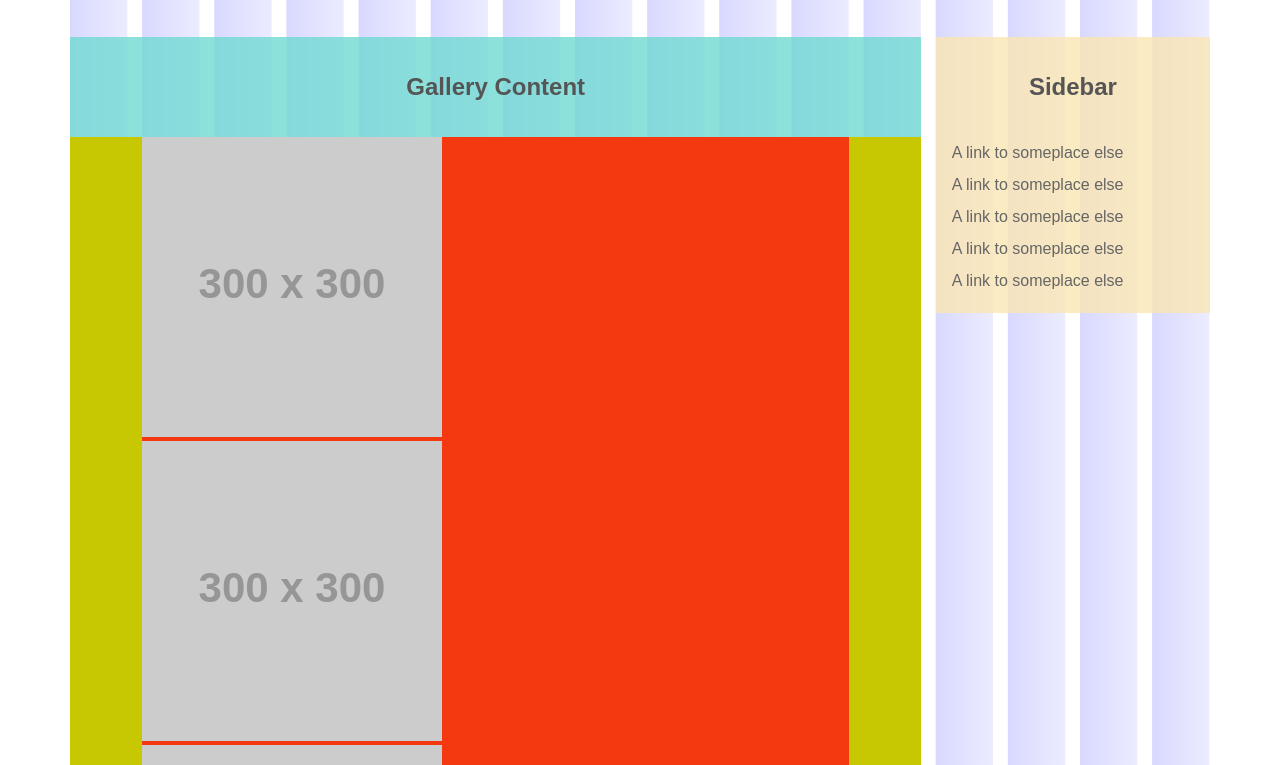
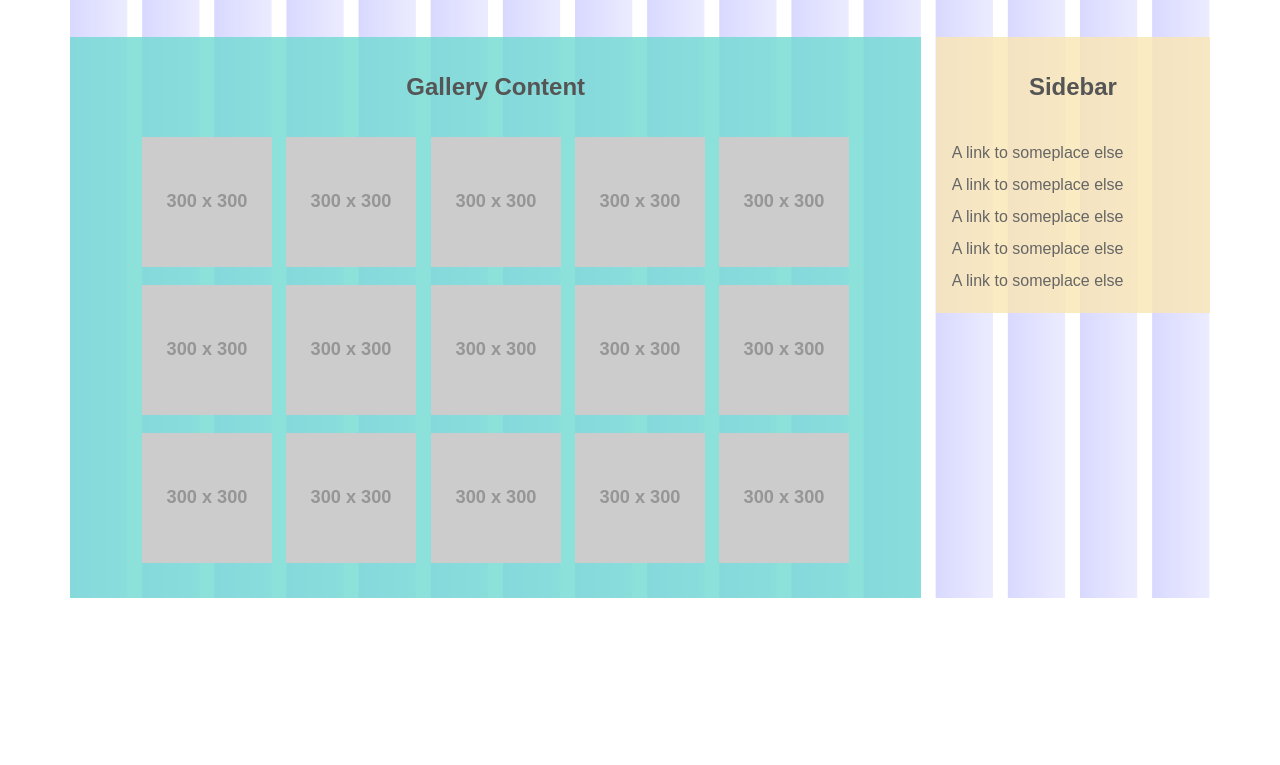
Before and after one commit to zellwk/Learning-Susy, a plain HTML site: page walkthrough/index.html in a window 1280 px wide. Shown: the part 35-800 px from the top of the page. Drawn offline with Linux system fonts and the light colour scheme; placeholder pictures from the web are drawn by us.

Commit message:
complete gallery
Signed-off-by: Zell Liew <zellwk@gmail.com>

```diff
--- a/walkthrough/scss/styles.scss
+++ b/walkthrough/scss/styles.scss
@@ -47,7 +47,6 @@ nav {
 
 .gallery {
   @include cf;
-  background: rgb(200, 200, 2);
   // Method 1
   // width: span(10 of 12);
   // margin-left: auto;
@@ -65,7 +64,11 @@ nav {
 }
 
 .gallery__item {
-  background: rgba(255, 20, 20, 0.8);
+  @include span(2 of 10);
+  margin-bottom: gutter(10);
+  &:nth-child(5n) {
+    @include last;
+  }
 }
 
 // ==========
```
Also changed, not shown: walkthrough/css/styles.css.
